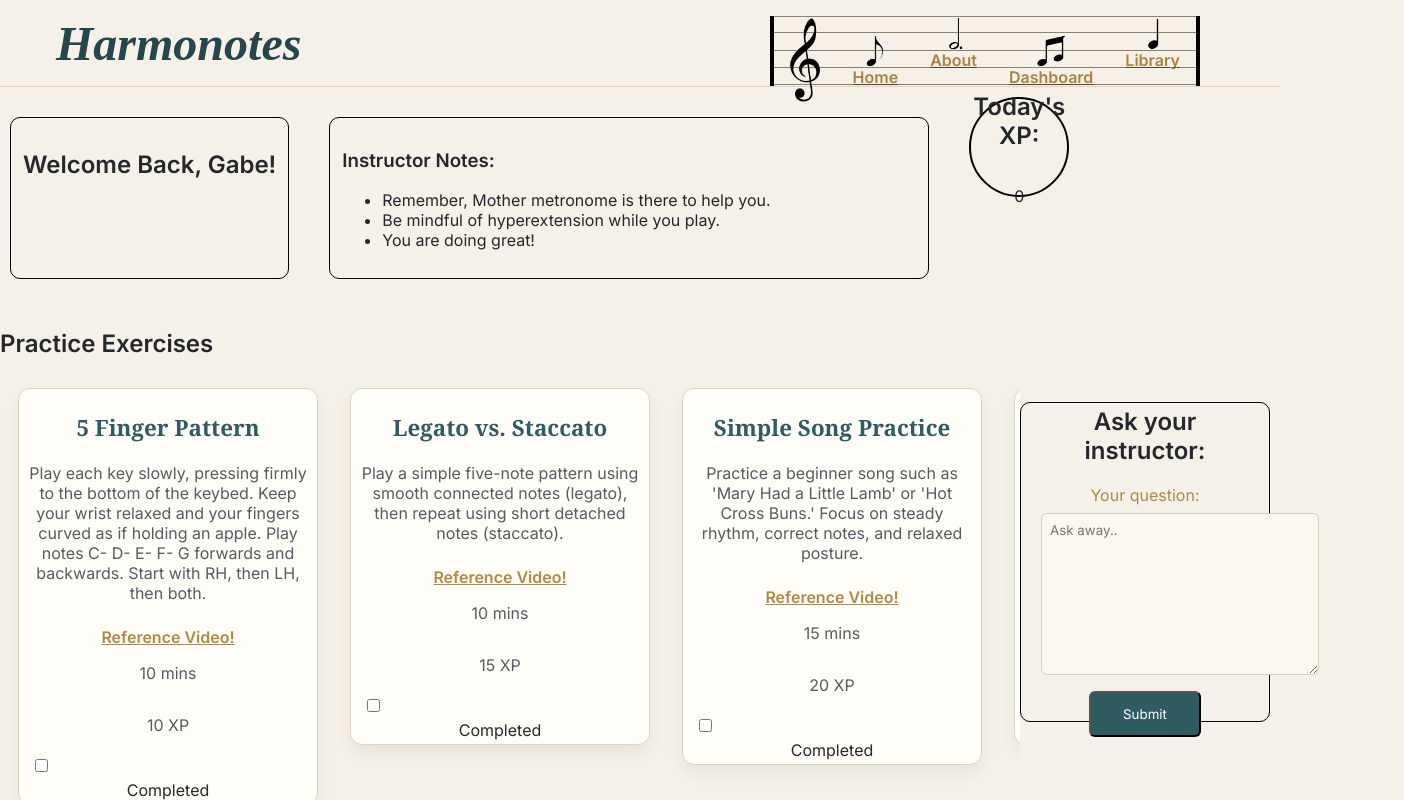
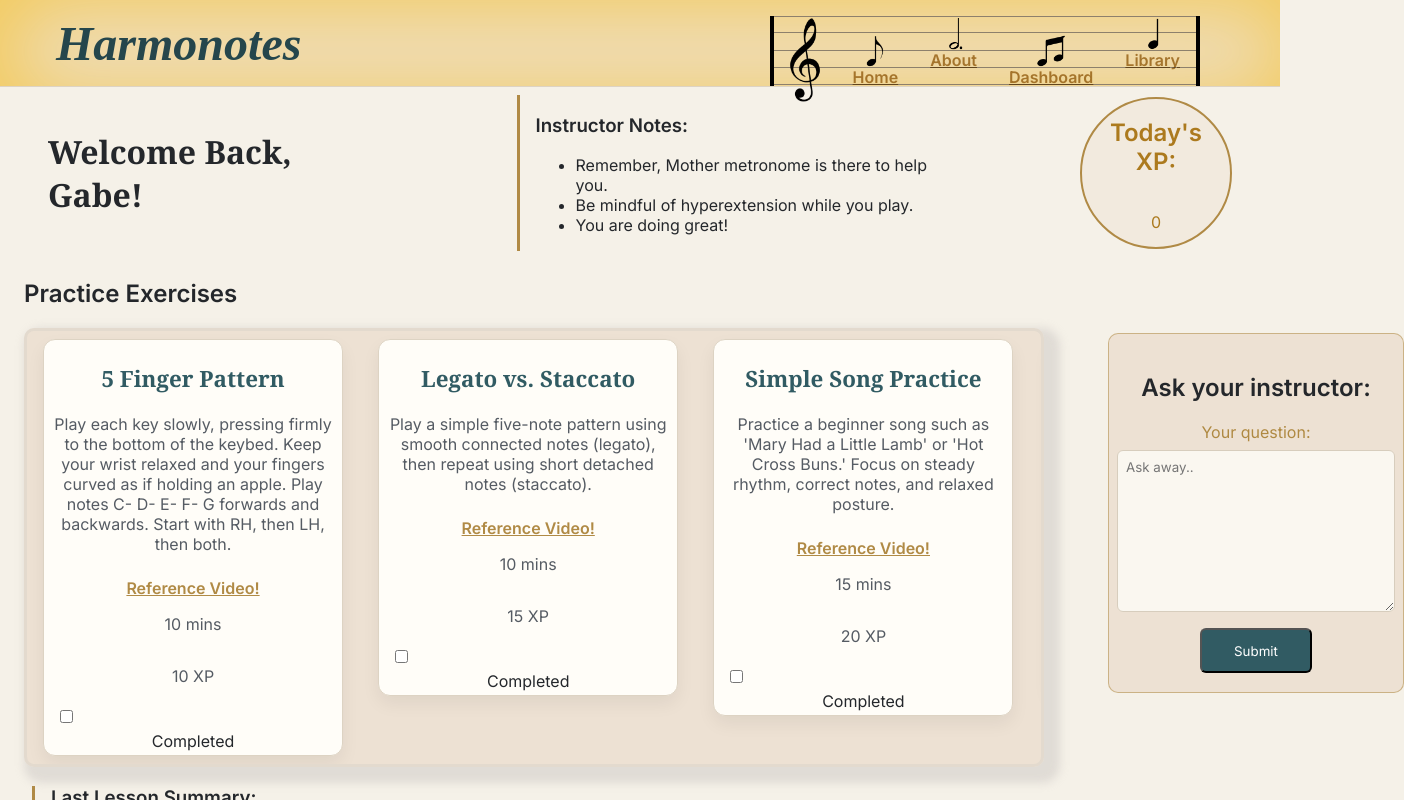
Before and after one commit to BrookeFloyd10/Harmonotes-BrookeF, a React (Vite) app in the folder harmonotes/: page /dashboard in a window 1280 px wide. Shown: the top 800 px of the page, 1404 px wide, since content can reach past the window. Built offline with nearby package versions, Linux system fonts and the light colour scheme.

Commit message:
agged box shadows to cards to give the page some demension, played with heading for the same reason. spread out dashboard top to try and make sure the whole page was viewable without scrolling and adjusted xp tracker

```diff
--- a/harmonotes/src/App.css
+++ b/harmonotes/src/App.css
@@ -31,6 +31,8 @@ main {
 }
 
 .site-header {
+    background-color: #ddc0a751;
+    box-shadow: inset .5rem .5rem 5rem .5rem #f3ca5a;
     display: flex;
     justify-content: space-between;
     padding: 1rem 3rem 0 .5rem;
@@ -141,76 +143,88 @@ main {
 
 .dashboard-top {
     display: flex;
-    gap: 20px;
+    align-items: center;
+    margin: 0 auto;
+    gap: 9rem;
+    padding: .5rem 3rem;
 }
 
 
-.welcome-message,
-.lesson-summary,
-.instructor-notes {
-    border: 1px solid #000000;
-    border-radius: 10px;
-    padding: 12px;
-    margin: 30px 10px;
+.welcome-message h2 {
+    font-family: Georgia, 'Times New Roman', Times, serif;
+    font-size: 2rem;
 }
 
-.lesson-summary {
-    width: 600px;
+.instructor-notes {
+    max-width: 100vw;
+    padding-left: 1rem;
+    border-left: 3px solid #b08a45;
 }
 
-
-.instructor-notes {
-    width: 600px;
+.xp-tracker{
+    border: 2px solid #b08a45;
+    background-color: #ddc0a725;
+    color: #ac7a1e;
+    border-radius: 50%;
+    width: 9.5rem;
+    height: 9.5rem;
+    display: flex;
+    flex-direction: column;
+    align-items: center;
+    padding: 2rem;
+    justify-content: center;
+    text-align: center;
 }
 
 .dashboard-cards-row {
     display: flex;
     flex-direction: row;
     align-items: center;
+    margin-left: 1.5rem;
+}
+
+.practice-card:has(input:checked) {
+    opacity: 0.9;
+    background-color: #efe2bdb8;
 }
 
 .instructor-question {
+    background-color: #ddc0a751;
     display: flex;
     flex-direction: column;
     justify-content: center;
-    border: 1px solid #000;
+    border: 1px solid #b08b458d;
     border-radius: 10px;
-    padding: 12px;
-    width: 250px;
-    height: 40vh;
+    margin-left: 4rem;
+    width: fit-content;
+    height: 45vh;
     text-align: center;
 }
 
-
-.xp-tracker{
-    border: 2px solid #000000;
-    border-radius: 50%;
-    width: 100px;
-    height: 100px;
-    display:flex;
-    flex-direction: column;
-    align-items: center;
-    padding: 20px;
-    margin: 10px;
-    justify-content: center;
-    text-align: center;
+.lesson-summary {
+    max-width: 100vw;
+    margin-left: 2rem;
+    padding-left: 1rem;
+    border-left: 3px solid #b08a45;
 }
 
+
 .exercise-list ul {
+    box-shadow: .5rem .5rem .5rem .5rem #c3bfbd6c;
+    border: .2rem solid #c3bfbd41;
+    background-color: #ddc0a751;
+    border-radius: 10px;
     display: flex;
-    flex-direction: row;
-    flex-wrap: nowrap;
-    gap: 16px;
+    gap: 1.2rem;
     overflow-x: auto;
-    overflow-y: hidden;
     list-style: none;
-    padding: 10px;
-    margin: 0 auto;
+    padding: .5rem;
+    margin: 0;
     width: calc(3 * 300px + 4 * 30px);
 }
 
 .exercise-list li {
-    flex: 0 0 auto;
+    flex: 0 0 280px;
 }
 
 .about-page {
@@ -418,6 +432,9 @@ button:not(:disabled):active {
 .songs ul,
 .exercises ul,
 .resources ul {
+    border-radius: 10px;
+    background-color: #ddc0a76c;
+    box-shadow: .25rem .5rem .5rem .5rem #c3bfbd6c;
     display: flex;
      gap: .5rem;
     overflow-x: auto;
@@ -439,7 +456,6 @@ article {
     flex-direction: column;
     justify-content: center;
     width: 300px;
-    /* height: fit-content; */
     background: #fffdf8;
     border: 1px solid #ddd3c3;
     border-radius: 12px;
@@ -489,7 +505,7 @@ article p {
 
 
 
-footer #footer {
+.footer {
     border: 1px solid #000;
     border-radius: 10px;
     padding: 12px;
```
Lines whose indentation alone changed are shown as unchanged.
